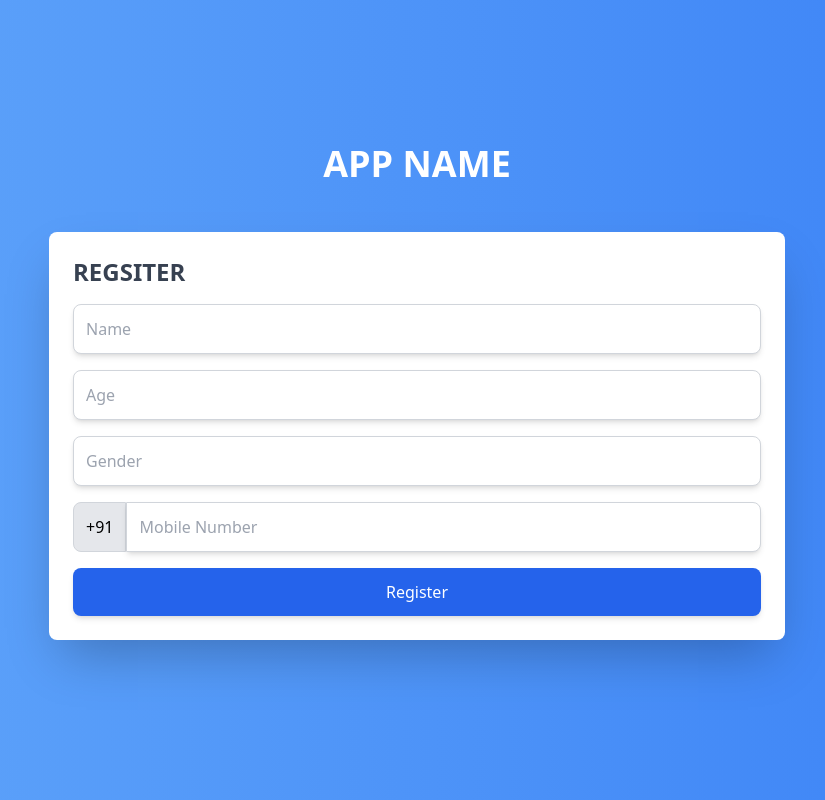
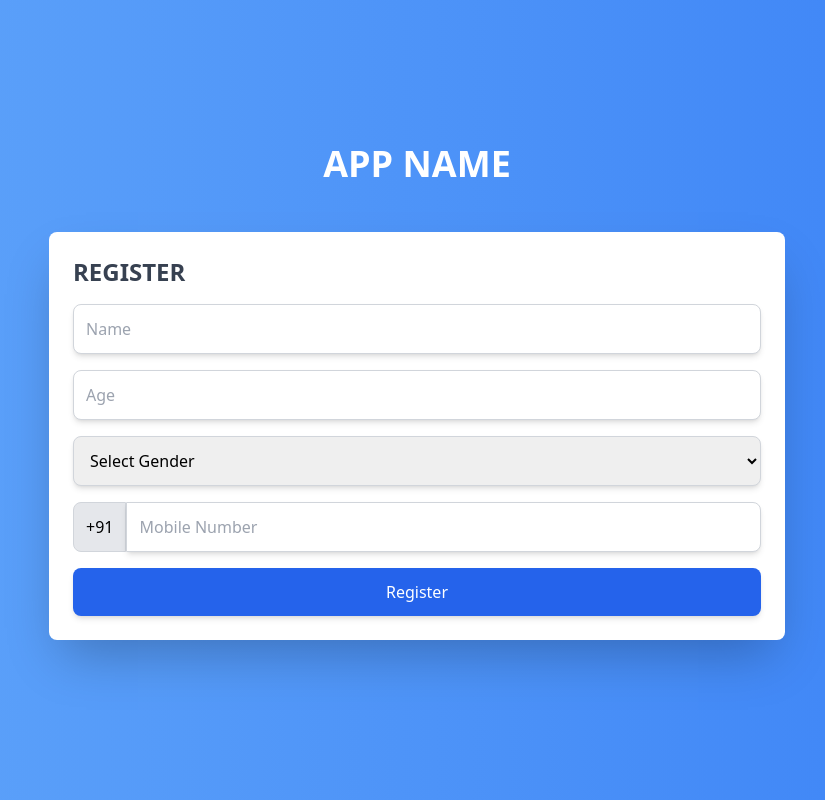
Before and after one commit to FusionFrameworks/CHAT_BOT, a React (Create React App) app in the folder chatbot_Frontend/: page /register in a window 1280 px wide. Shown: the whole page, without its empty margins (223-1048 px from the left). Built offline with nearby package versions, Linux system fonts and the light colour scheme.

Commit message:
some changes in frontend

```diff
--- a/chatbot_Frontend/src/Register.js
+++ b/chatbot_Frontend/src/Register.js
@@ -79,15 +79,54 @@ function Register() {
         <div className="container flex flex-col md:flex-row gap-8 w-full max-w-3xl p-4">
           {/* Registration Form */}
           <div className="form-container bg-white rounded-lg shadow-2xl p-6 flex-1 transition-transform transform hover:scale-105">
-                    <h2 className="text-2xl font-semibold text-gray-700 mb-4">REGSITER</h2>
-                    <input type="text" name="name" placeholder="Name" value={registerData.name} onChange={handleRegisterChange} className="w-full p-3 mb-4 border border-gray-300 rounded-lg shadow-md focus:outline-none focus:ring-2 focus:ring-blue-400 transition-transform transform hover:scale-105" />
-                    <input type="number" name="age" placeholder="Age" value={registerData.age} onChange={handleRegisterChange} min="0" className="w-full p-3 mb-4 border border-gray-300 rounded-lg shadow-md focus:outline-none focus:ring-2 focus:ring-blue-400 transition-transform transform hover:scale-105" />
-                    <input type="text" name="gender" placeholder="Gender" value={registerData.gender} onChange={handleRegisterChange} className="w-full p-3 mb-4 border border-gray-300 rounded-lg shadow-md focus:outline-none focus:ring-2 focus:ring-blue-400 transition-transform transform hover:scale-105" />
+            <h2 className="text-2xl font-semibold text-gray-700 mb-4">REGISTER</h2>
+            <input
+              type="text"
+              name="name"
+              placeholder="Name"
+              value={registerData.name}
+              onChange={handleRegisterChange}
+              className="w-full p-3 mb-4 border border-gray-300 rounded-lg shadow-md focus:outline-none focus:ring-2 focus:ring-blue-400 transition-transform transform hover:scale-105"
+            />
+            <input
+              type="number"
+              name="age"
+              placeholder="Age"
+              value={registerData.age}
+              onChange={handleRegisterChange}
+              min="0"
+              className="w-full p-3 mb-4 border border-gray-300 rounded-lg shadow-md focus:outline-none focus:ring-2 focus:ring-blue-400 transition-transform transform hover:scale-105"
+            />
+            <select
+              name="gender"
+              value={registerData.gender}
+              onChange={handleRegisterChange}
+              className="w-full p-3 mb-4 border border-gray-300 rounded-lg shadow-md focus:outline-none focus:ring-2 focus:ring-blue-400 transition-transform transform hover:scale-105"
+            >
+              <option value="" disabled>
+                Select Gender
+              </option>
+              <option value="Male">Male</option>
+              <option value="Female">Female</option>
+              <option value="Other">Other</option>
+            </select>
             <div className="flex mb-4">
               <span className="flex items-center p-3 bg-gray-200 border border-gray-300 rounded-l-lg">+91</span>
-                        <input type="tel" name="mobileNumber" placeholder="Mobile Number" value={registerData.mobileNumber} onChange={handleRegisterChange} className="w-full p-3 border border-gray-300 rounded-r-lg shadow-md focus:outline-none focus:ring-2 focus:ring-blue-400 transition-transform transform hover:scale-105" />
+              <input
+                type="tel"
+                name="mobileNumber"
+                placeholder="Mobile Number"
+                value={registerData.mobileNumber}
+                onChange={handleRegisterChange}
+                className="w-full p-3 border border-gray-300 rounded-r-lg shadow-md focus:outline-none focus:ring-2 focus:ring-blue-400 transition-transform transform hover:scale-105"
+              />
             </div>
-                    <button onClick={handleRegister} className="w-full p-3 bg-blue-600 text-white rounded-lg shadow-md hover:bg-blue-700 transition duration-200 transform hover:scale-105">Register</button>
+            <button
+              onClick={handleRegister}
+              className="w-full p-3 bg-blue-600 text-white rounded-lg shadow-md hover:bg-blue-700 transition duration-200 transform hover:scale-105"
+            >
+              Register
+            </button>
           </div>
         </div>
 
```
Also changed, not shown: chatbot_Frontend/src/App.js (+0 -22 lines), 1 other file (tests, documents, lock files or other folders). Lines whose indentation alone changed are shown as unchanged.
